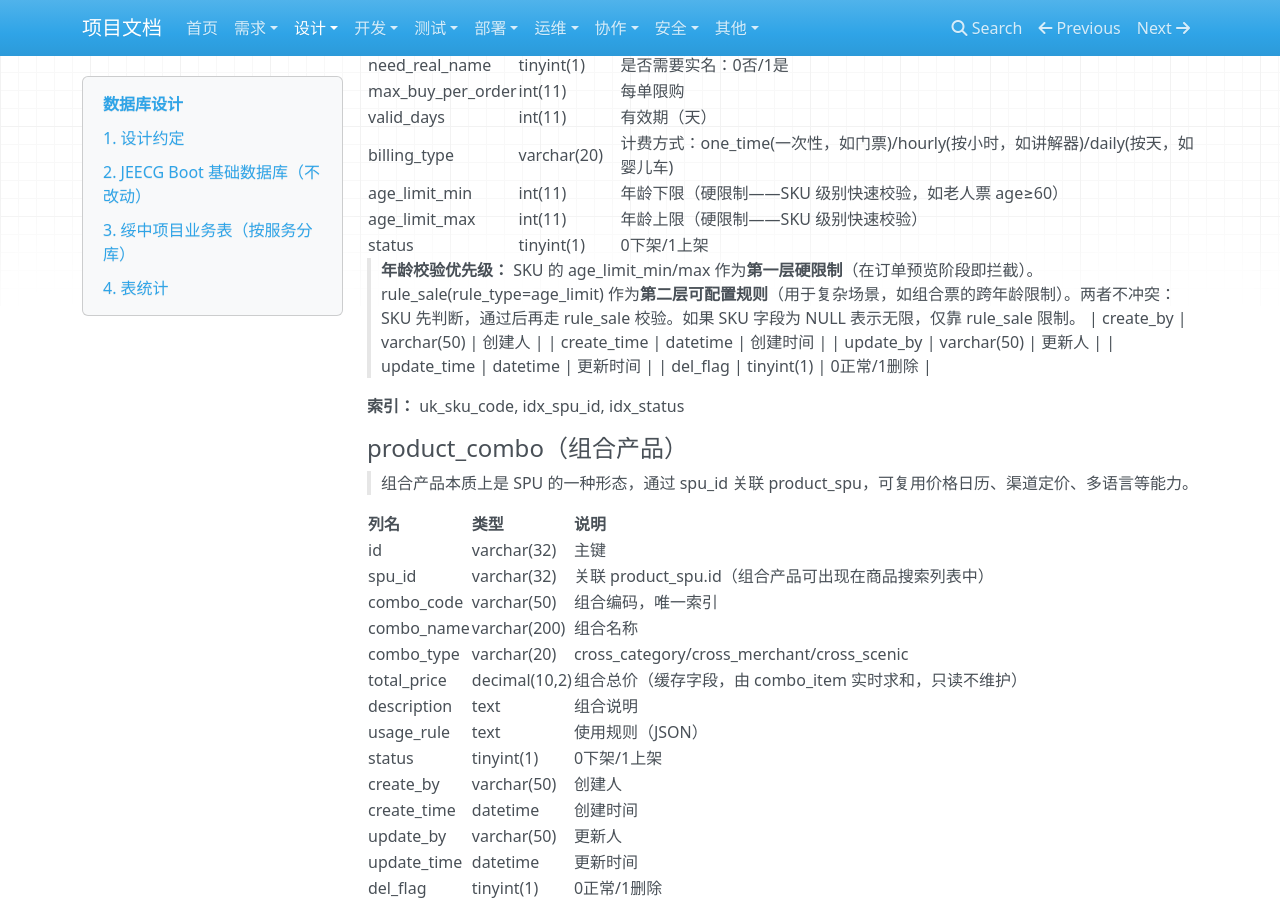
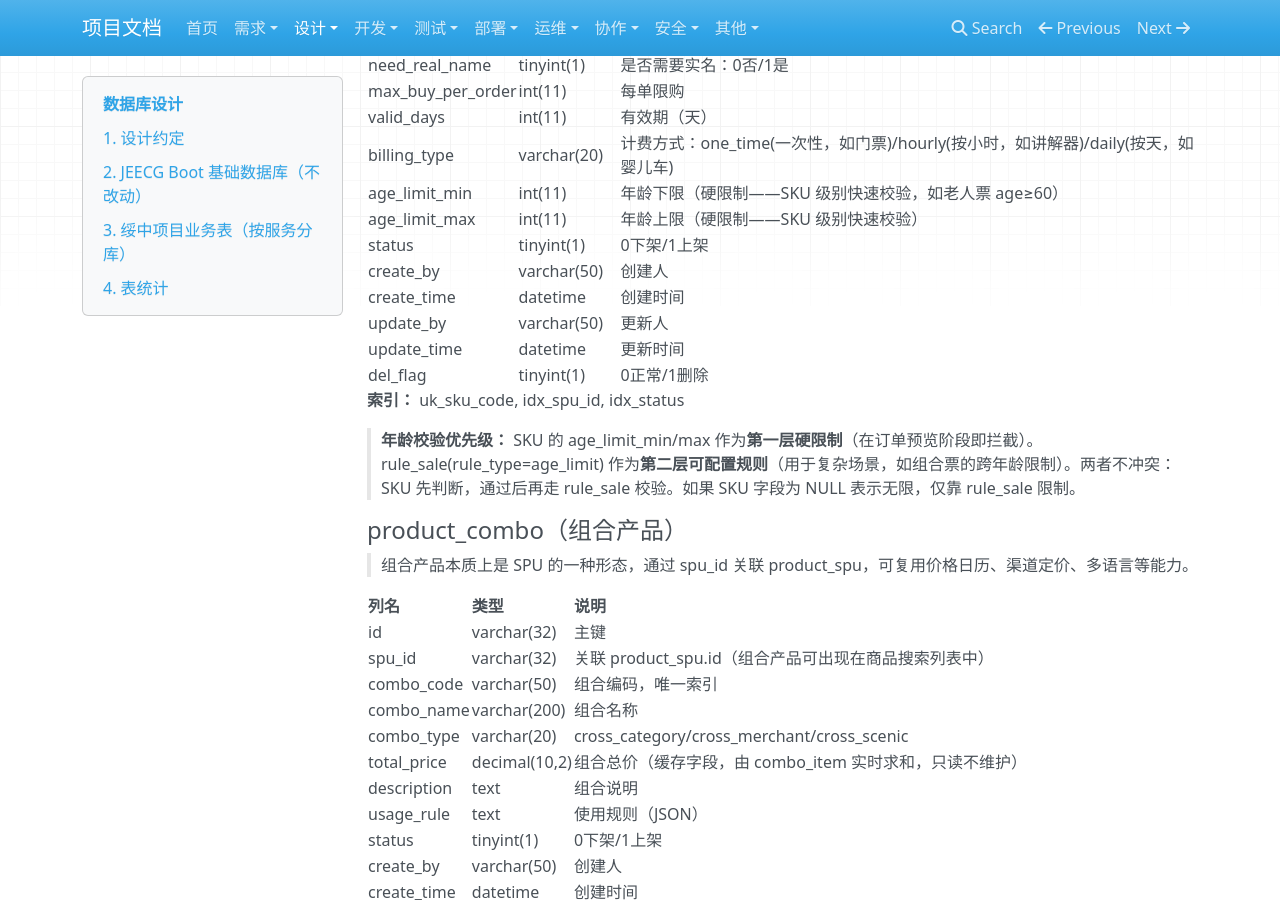
Before and after one commit to 4k48-o/u_trip_doc, an MkDocs documentation site: the page built from docs/design/database.md, in a window 1280 px wide and 900 px high, scrolled down 12261 px. Built offline with MkDocs 1.6.1, drawn with Linux system fonts in a browser that asks for light colours; nearby versions of some CDN libraries; part of the change alters nothing that is shown; some of the changed text lies outside the part shown.

Commit message:
fix: 修复 Issue #3——表格断裂/缩进/索引缺失/字段统一/统计更新

```diff
--- a/docs/design/database.md
+++ b/docs/design/database.md
@@ -535,15 +535,15 @@
 | age_limit_min | int(11) | 年龄下限（硬限制——SKU 级别快速校验，如老人票 age≥60） |
 | age_limit_max | int(11) | 年龄上限（硬限制——SKU 级别快速校验） |
 | status | tinyint(1) | 0下架/1上架 |
+| create_by | varchar(50) | 创建人 |
+| create_time | datetime | 创建时间 |
+| update_by | varchar(50) | 更新人 |
+| update_time | datetime | 更新时间 |
+| del_flag | tinyint(1) | 0正常/1删除 |
+
+**索引：** uk_sku_code, idx_spu_id, idx_status
 
 > **年龄校验优先级：** SKU 的 age_limit_min/max 作为**第一层硬限制**（在订单预览阶段即拦截）。rule_sale(rule_type=age_limit) 作为**第二层可配置规则**（用于复杂场景，如组合票的跨年龄限制）。两者不冲突：SKU 先判断，通过后再走 rule_sale 校验。如果 SKU 字段为 NULL 表示无限，仅靠 rule_sale 限制。
-| create_by | varchar(50) | 创建人 |
-| create_time | datetime | 创建时间 |
-| update_by | varchar(50) | 更新人 |
-| update_time | datetime | 更新时间 |
-| del_flag | tinyint(1) | 0正常/1删除 |
-
-**索引：** uk_sku_code, idx_spu_id, idx_status
 
 #### product_combo（组合产品）
 
@@ -1405,7 +1405,7 @@
 | rent_start_time | datetime | 开始租借时间（扫码取设备时） |
 | rent_end_time | datetime | 实际归还时间 |
 | expected_return_time | datetime | 预计归还时间（取设备时按计费规则计算） |
-| fee_type | varchar(20) | hourly（按小时）/ daily（按天）/ fixed（固定） |
+| billing_type | varchar(20) | hourly（按小时）/ daily（按天）/ fixed（固定） |
 | unit_price | decimal(10,2) | 计费单价 |
 | rent_fee | decimal(10,2) | 租赁费（归还时结算） |
 | deposit_amount | decimal(10,2) | 押金金额（支付时一并收取） |
@@ -1507,6 +1507,9 @@
 | operator | varchar(50) | 操作人 |
 | create_time | datetime | 操作时间 |
 | del_flag | tinyint(1) | 0正常/1删除 |
+
+**索引：** idx_mapping_id, idx_create_time
+
 #### ota_voucher（OTA 凭证）
 
 | 列名 | 类型 | 说明 |
@@ -1891,4 +1894,4 @@
 | JEECG Boot 系统表（保留） | 61 | 用户/角色/权限/组织/字典/日志/消息/文件/任务/网关/多数据源 |
 | JEECG Boot 可选表（按需） | 62 | Online 低代码/JimuReport/AI 模块 |
 | Nacos + XXL-JOB（独立库） | 11 | 微服务基础设施 |
-| **绥中业务表** | **~88** | 按 18 个服务库分布 |
+| **绥中业务表** | **~92** | 按 20 个独立服务库分布（ticket/product/order/settlement/invoice/face/merchant/marketing/member/inventory/rental/traffic/integration/scenic/vehicle/content/device/analytics/rule/notification） |
```
